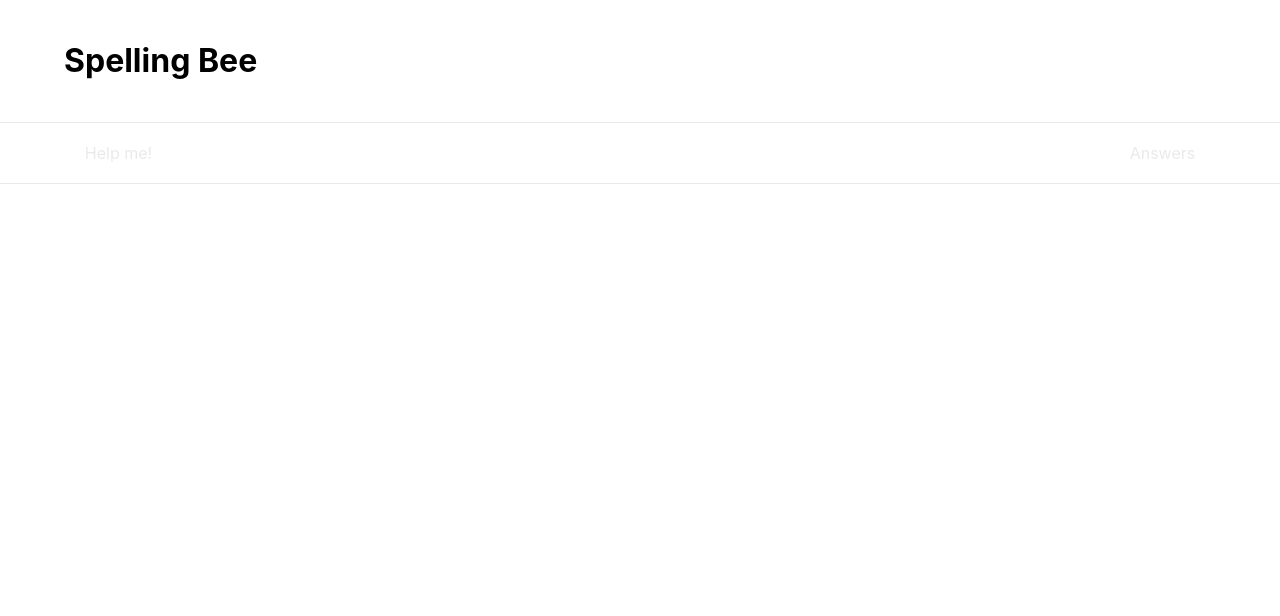
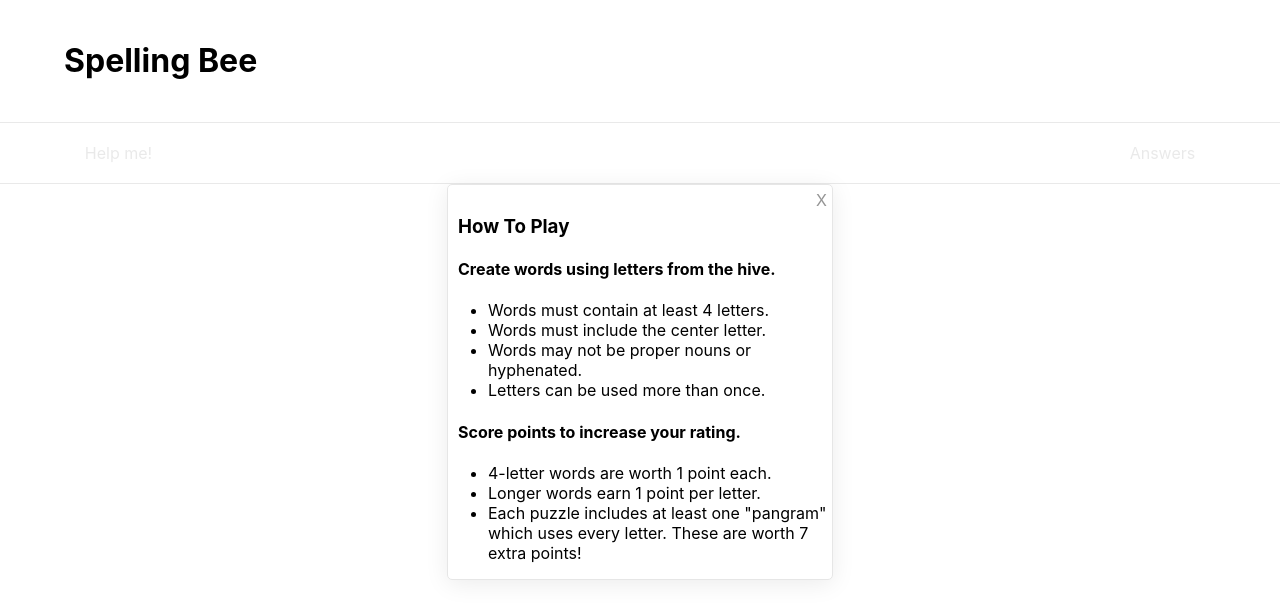
Before and after one commit to harrisoncole/spelling-bee, a React (Create React App) app: page / in a window 1280 px wide. Both pictures are taken after a click on the element "Help me!". Shown: the top 616 px of the page. Built offline with nearby package versions, Linux system fonts and the light colour scheme.

Commit message:
updated instructions component with styling

```diff
--- a/src/components/Instructions.css
+++ b/src/components/Instructions.css
@@ -14,10 +14,20 @@ h3 {
   padding: 5px;
 }
 
+.close:hover {
+  cursor: pointer;
+  color: black;
+}
+
 .ins-header {
   margin-left: 10px;
 }
 .instructions-container {
+  position: fixed;
+  bottom: 250;
+  right: -10;
+  opacity: 1;
+  background-color: white;
   width: 30%;
   border: 1px solid #e6e6e6;
   border-radius: 5px;
--- a/src/components/Instructions.js
+++ b/src/components/Instructions.js
@@ -1,11 +1,13 @@
 import React from 'react';
 import './Instructions.css';
 
-const Instructions = () => {
+const Instructions = ({ setDisplayInstructions }) => {
   return (
     <div className="flex-container">
       <div className="instructions-container">
-        <div className="close">X</div>
+        <div className="close" onClick={() => setDisplayInstructions(false)}>
+          X
+        </div>
         <h3 className="ins-header">How To Play</h3>
         <h4 className="ins-header">
           <strong>Create words using letters from the hive.</strong>
--- a/src/components/Nav.js
+++ b/src/components/Nav.js
@@ -1,4 +1,5 @@
 import React from 'react';
+import { Instructions } from './index';
 import './Nav.css';
 
 const Nav = ({ displayInstructions, setDisplayInstructions }) => {
@@ -11,6 +12,9 @@ const Nav = ({ displayInstructions, setDisplayInstructions }) => {
         </div>
         <div>Answers</div>
       </div>
+      {displayInstructions && (
+        <Instructions setDisplayInstructions={setDisplayInstructions} />
+      )}
     </div>
   );
 };
```
